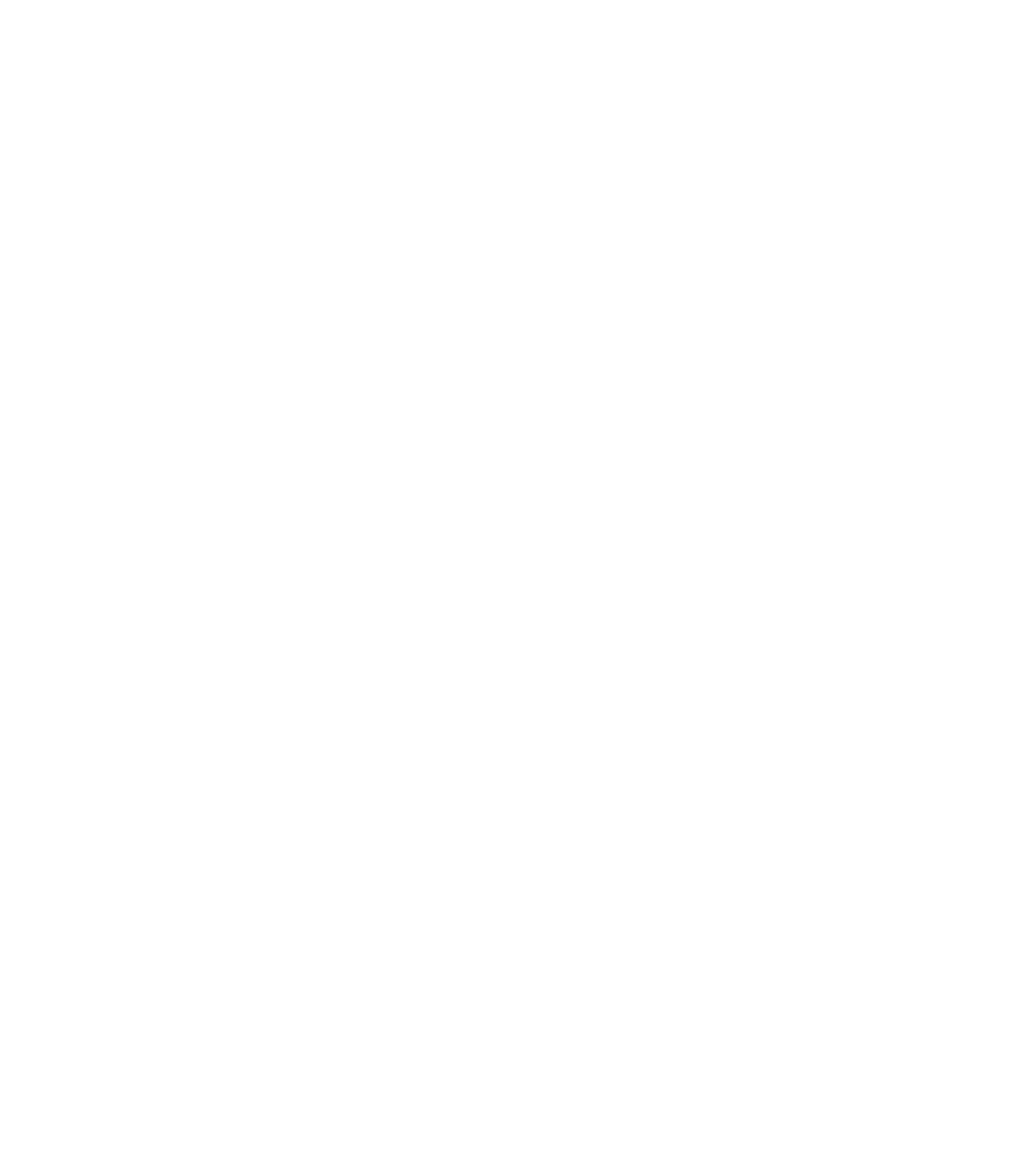
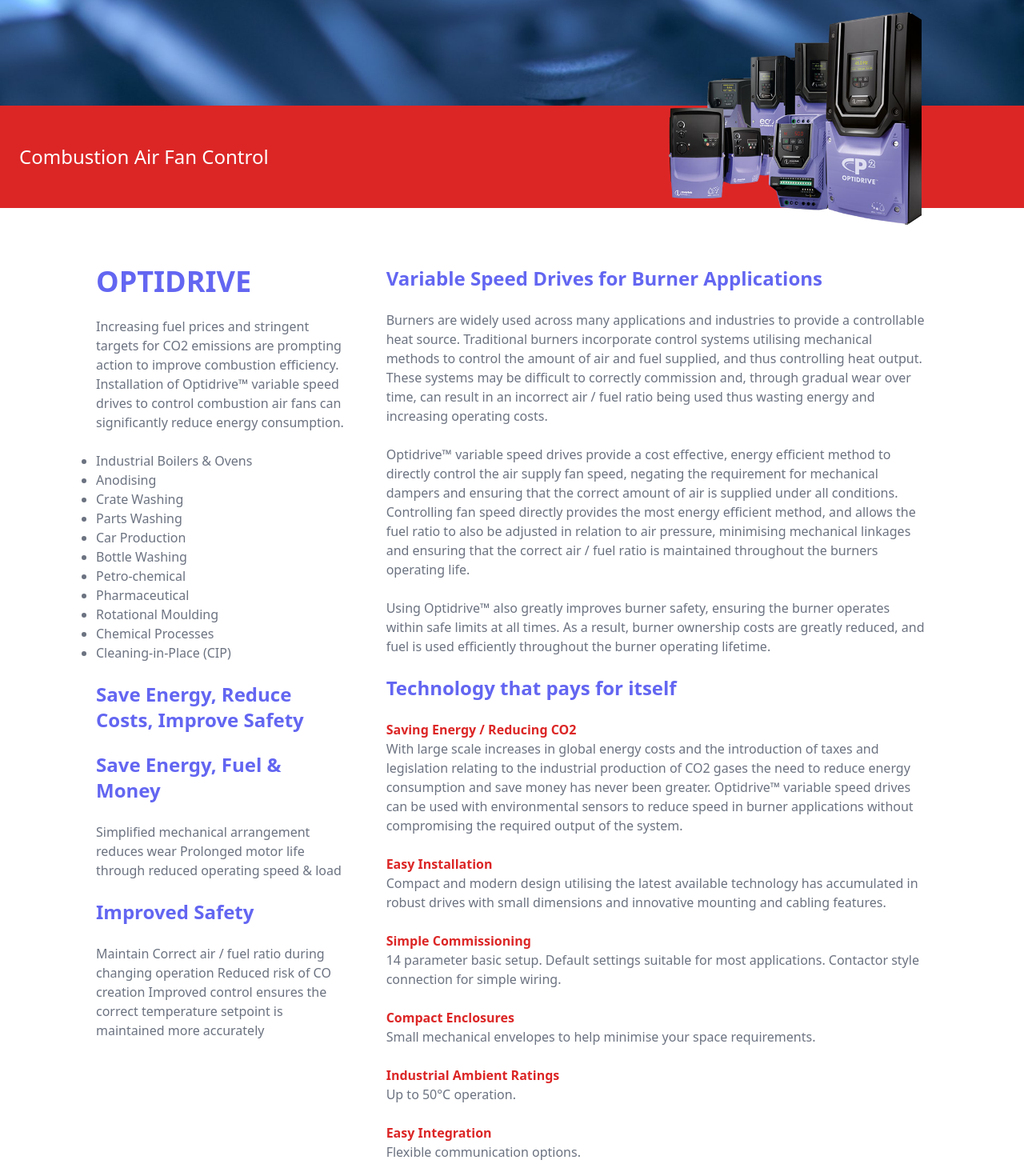
Before and after one commit to eben83/iDrive, a Next.js app in the folder idrive/idrive.WebClient/ClientApp/: page /combustion-air-fan-control in a window 1280 px wide. Before the commit this address had no page. Shown: the part 540-2010 px from the top of the page at 80% size. Before the commit the page ends 800 px from the top, so only its background shows below. Built offline with nearby package versions, Linux system fonts and the light colour scheme.

Commit message:
combustion page added and completed

```diff
--- a/idrive/idrive.WebClient/ClientApp/components/nav.js
+++ b/idrive/idrive.WebClient/ClientApp/components/nav.js
@@ -83,7 +83,7 @@
         {id: '3', title: 'Elevators', path: '/elevators'},
         {id: '4', title: 'General Automation', path: '/general-automation'},
         {id: '5', title: 'Marine Equipment Control', path: '/marine-equipment-control'},
-        {id: '6', title: 'Combustion Air Fan Control', path: '/'},
+        {id: '6', title: 'Combustion Air Fan Control', path: '/combustion-air-fan-control'},
         {id: '7', title: 'Solar', path: '/'},
     ]
 
--- /dev/null
+++ b/idrive/idrive.WebClient/ClientApp/pages/combustion-air-fan-control.js
@@ -0,0 +1,151 @@
+import React, {} from 'react';
+import Nav from '../components/nav'
+import Footer from '../components/footer'
+import ScrollToTop from "../components/scrollToTop"
+
+
+const CombustionAirFanControl = (props) => {
+    return (
+        <>
+            <Nav />
+
+            <div className='w-screen h-screen bg-fixed bg-left bg-top md:bg-center bg-no-repeat bg-cover'
+                 style={{backgroundImage: "url( "+ "/images/furnace-blower.jpg" +" )"}}>
+            </div>
+
+            <div className='-mt-32 relative'>
+                <div className='bg-red-600 text-white px-6 py-12'>
+                    <div className='text-2xl '>
+                        <p>
+                            Combustion Air Fan Control
+                        </p>
+                    </div>
+                </div>
+                <div className='h-40 w-80 absolute top-0 right-12 lg:right-32 flex justify-center items-center cursor-pointer invisible md:visible'>
+                    <div className='w-auto h-auto text-3xl -mt-32'>
+                        <img src='/images/various combined.png' alt='various combined' />
+                    </div>
+                </div>
+            </div>
+
+            <div className='flex flex-col items-center px-12 mt-12 mb-12 lg:flex-row lg:items-start lg:container lg:mx-auto'>
+                <div className='flex flex-col text-gray-500 lg:w-1/3 lg:p-6'>
+                    <h1 className='uppercase text-indigo-500 font-bold text-4xl'>
+                        optidrive
+                    </h1>
+                    <p className='pt-6'>
+                        Increasing fuel prices and stringent targets for CO2 emissions are prompting action to improve
+                        combustion efficiency. Installation of Optidrive™ variable speed drives to control combustion
+                        air fans can significantly reduce energy consumption.
+                    </p>
+                    <ul className='list-disc pt-6 text-gray-500'>
+                        <li>Industrial Boilers & Ovens</li>
+                        <li>Anodising</li>
+                        <li>Crate Washing</li>
+                        <li>Parts Washing</li>
+                        <li>Car Production</li>
+                        <li>Bottle Washing</li>
+                        <li>Petro-chemical</li>
+                        <li>Pharmaceutical</li>
+                        <li>Rotational Moulding</li>
+                        <li>Chemical Processes</li>
+                        <li>Cleaning-in-Place (CIP)</li>
+                    </ul>
+                    <h1 className='text-indigo-500 font-bold text-2xl pt-6'>
+                        Save Energy, Reduce Costs, Improve Safety
+                    </h1>
+                    <h1 className='text-indigo-500 font-bold text-2xl pt-6'>
+                        Save Energy, Fuel & Money
+                    </h1>
+                    <p className='text-gray-500 pt-6'>
+                        Simplified mechanical arrangement reduces wear
+                        Prolonged motor life through reduced operating speed & load
+                    </p>
+                    <h1 className='text-indigo-500 font-bold text-2xl pt-6'>
+                        Improved Safety
+                    </h1>
+                    <p className='text-gray-500 pt-6'>
+                        Maintain Correct air / fuel ratio during changing operation
+                        Reduced risk of CO creation
+                        Improved control ensures the correct temperature setpoint is maintained more accurately
+                    </p>
+                </div>
+                <div className=' lg:w-2/3 lg:p-6'>
+                    <h1 className='text-indigo-500 font-bold text-2xl pt-6 lg:pt-0'>
+                        Variable Speed Drives for Burner Applications
+                    </h1>
+                    <p className='text-gray-500 pt-6'>
+                        Burners are widely used across many applications and industries to provide a controllable heat
+                        source. Traditional burners incorporate control systems utilising mechanical methods to control
+                        the amount of air and fuel supplied, and thus controlling heat output. These systems may be
+                        difficult to correctly commission and, through gradual wear over time, can result in an
+                        incorrect air / fuel ratio being used thus wasting energy and increasing operating costs.
+                    </p>
+                    <p className='text-gray-500 pt-6'>
+                        Optidrive™ variable speed drives provide a cost effective, energy efficient method to directly
+                        control the air supply fan speed, negating the requirement for mechanical dampers and ensuring
+                        that the correct amount of air is supplied under all conditions. Controlling fan speed directly
+                        provides the most energy efficient method, and allows the fuel ratio to also be adjusted in
+                        relation to air pressure, minimising mechanical linkages and ensuring that the correct air /
+                        fuel ratio is maintained throughout the burners operating life.
+                    </p>
+                    <p className='text-gray-500 pt-6'>
+                        Using Optidrive™ also greatly improves burner safety, ensuring the burner operates within safe
+                        limits at all times. As a result, burner ownership costs are greatly reduced, and fuel is used
+                        efficiently throughout the burner operating lifetime.
+                    </p>
+
+                    <h1 className='text-indigo-500 font-bold text-2xl pt-6'>
+                        Technology that pays for itself
+                    </h1>
+
+                    <div className='text-red-600 font-bold pt-6'>
+                        Saving Energy / Reducing CO2
+                    </div>
+                    <p className='text-gray-500'>
+                        With large scale increases in global energy costs and the introduction of taxes and legislation relating to the industrial production of CO2 gases the need to reduce energy consumption and save money has never been greater. Optidrive™ variable speed drives can be used with environmental sensors to reduce speed in burner applications without compromising the required output of the system.
+                    </p>
+
+                    <div className='text-red-600 font-bold pt-6'>
+                        Easy Installation
+                    </div>
+                    <p className='text-gray-500'>
+                        Compact and modern design utilising the latest available technology has accumulated in robust drives with small dimensions and innovative mounting and cabling features.
+                    </p>
+
+                    <div className='text-red-600 font-bold pt-6'>
+                        Simple Commissioning
+                    </div>
+                    <p className='text-gray-500'>
+                        14 parameter basic setup. Default settings suitable for most applications. Contactor style connection for simple wiring.
+                    </p>
+
+                    <div className='text-red-600 font-bold pt-6'>
+                        Compact Enclosures
+                    </div>
+                    <p className='text-gray-500'>
+                        Small mechanical envelopes to help minimise your space requirements.
+                    </p>
+
+                    <div className='text-red-600 font-bold pt-6'>
+                        Industrial Ambient Ratings
+                    </div>
+                    <p className='text-gray-500'>
+                        Up to 50°C operation.
+                    </p>
+
+                    <div className='text-red-600 font-bold pt-6'>
+                        Easy Integration
+                    </div>
+                    <p className='text-gray-500'>
+                        Flexible communication options.
+                    </p>
+                </div>
+            </div>
+
+            <Footer />
+            <ScrollToTop />
+        </>
+    );
+}
+export default CombustionAirFanControl;
```
Also changed, not shown: idrive/idrive.WebClient/ClientApp/public/images/furnace-blower.jpg (added).
